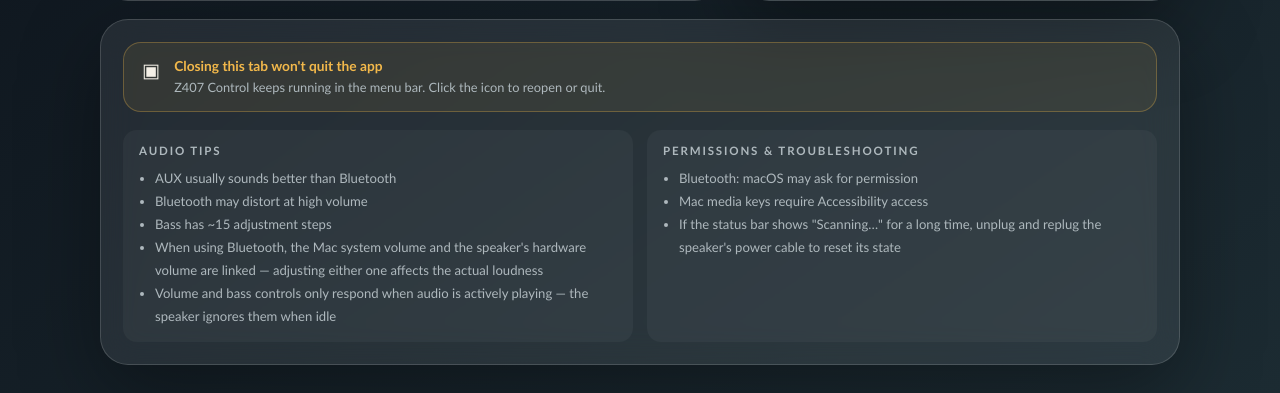
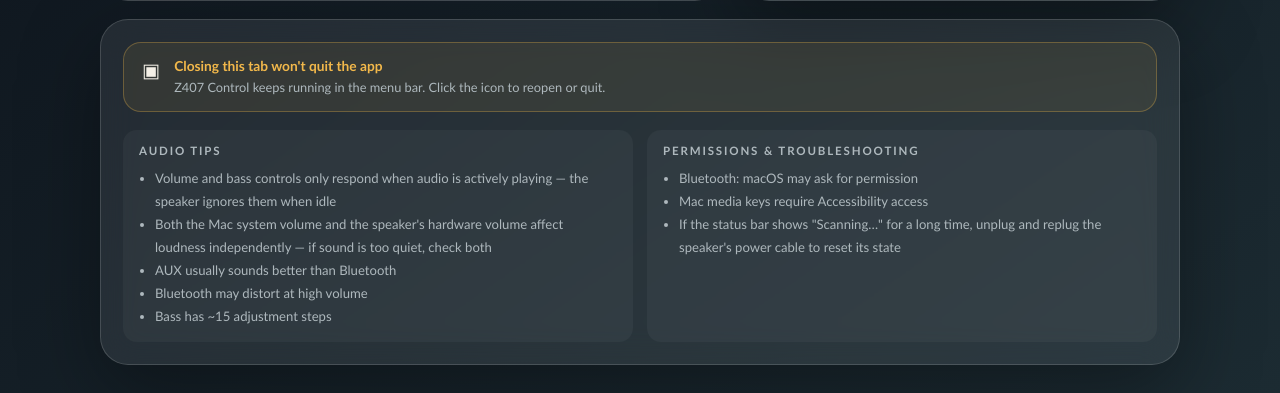
Before and after one commit to LCY000/Logitech-Z407-Remote-Control-Web-App---MacOS, a Python web app: template templates/index.html in a window 1280 px wide. Shown: the part 1247-1640 px from the top of the page. Run offline with Jinja, Linux system fonts and the light colour scheme; the template is opened without the code that fills it, so the values that code supplies are empty.

Commit message:
docs: reorder audio tips and fix volume-linkage wording
Move the "audio must be playing" note to first (most important).
Replace Bluetooth-specific volume-linkage tip with a general note
that both Mac system volume and speaker hardware volume affect
loudness independently — accurate for AUX and all other inputs.

Co-Authored-By: Claude Sonnet 4.6 <noreply@anthropic.com>

```diff
--- a/templates/index.html
+++ b/templates/index.html
@@ -477,11 +477,11 @@
                     <div class="notes-card">
                         <h3>Audio Tips</h3>
                         <ul>
+                            <li>Volume and bass controls only respond when audio is actively playing — the speaker ignores them when idle</li>
+                            <li>Both the Mac system volume and the speaker's hardware volume affect loudness independently — if sound is too quiet, check both</li>
                             <li>AUX usually sounds better than Bluetooth</li>
                             <li>Bluetooth may distort at high volume</li>
                             <li>Bass has ~15 adjustment steps</li>
-                            <li>When using Bluetooth, the Mac system volume and the speaker's hardware volume are linked — adjusting either one affects the actual loudness</li>
-                            <li>Volume and bass controls only respond when audio is actively playing — the speaker ignores them when idle</li>
                         </ul>
                     </div>
                     <div class="notes-card" id="troubleshootingCard">
```
